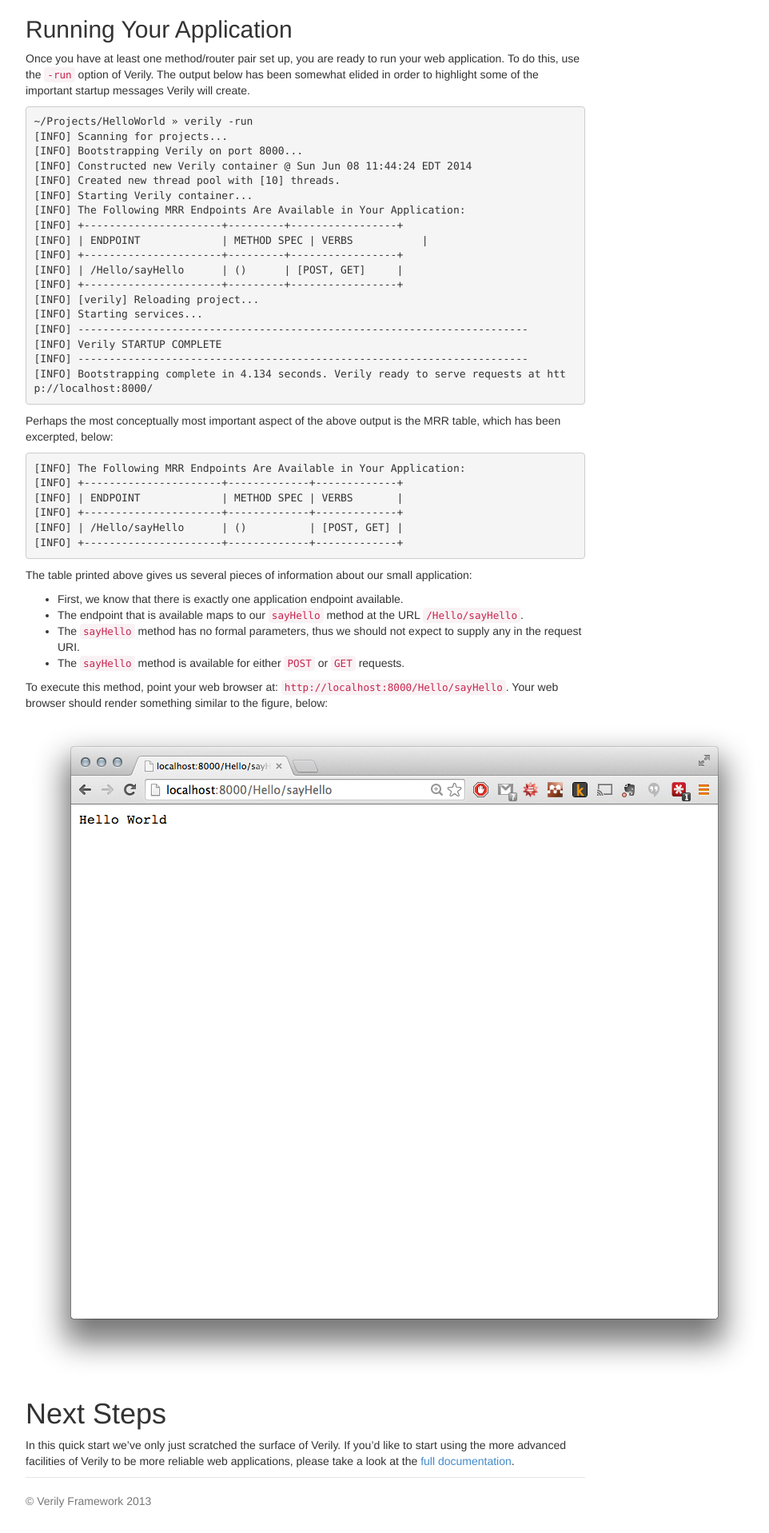
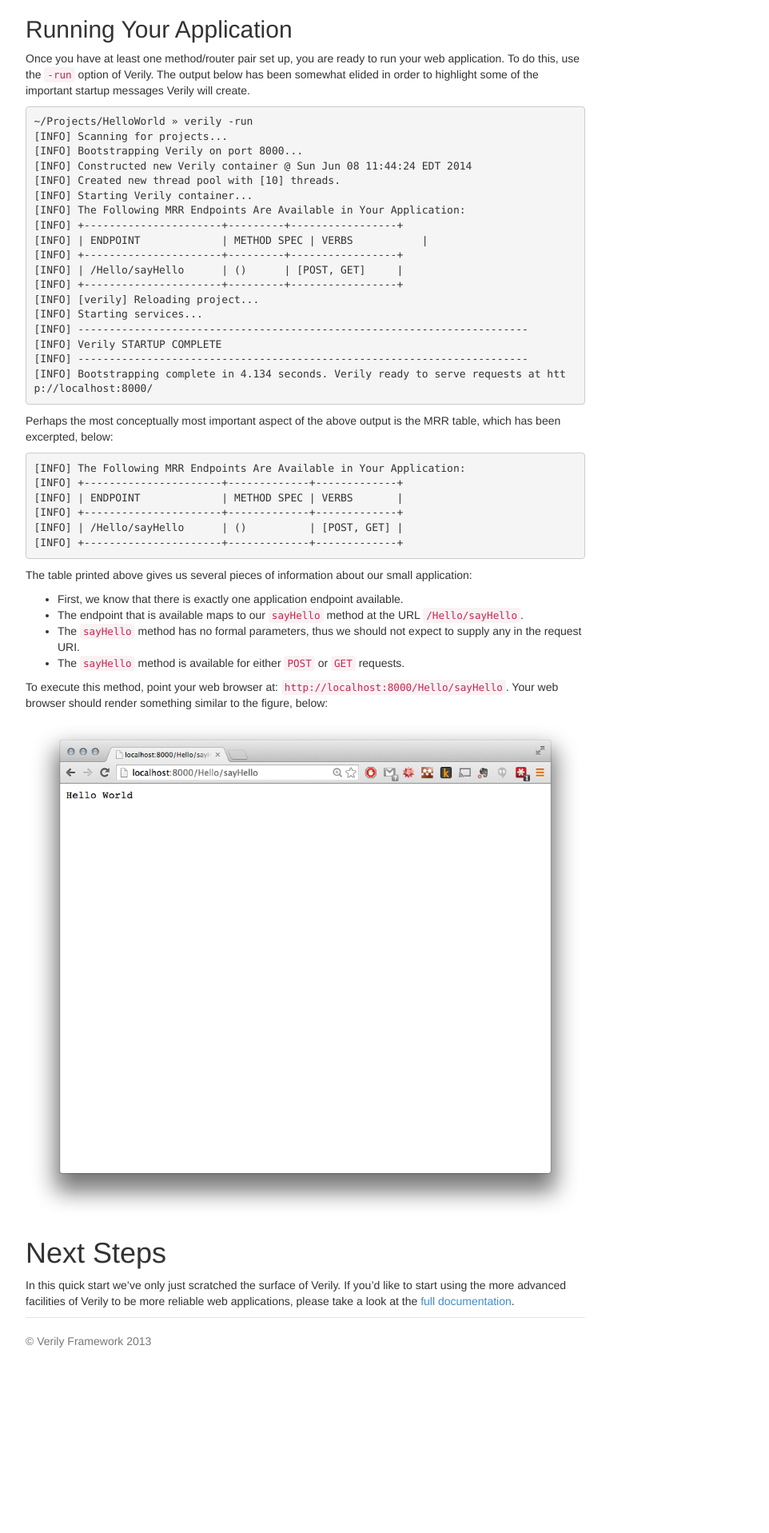
Before and after one commit to verily-framework/verily-framework.github.com, a Jekyll site: the page built from documentation/index.md, in a window 1280 px wide. Shown: the part 2873-4790 px from the top of the page at 80% size, without its empty margins (258-1220 px from the left). Built offline with Jekyll 4.4.1, drawn with Linux system fonts in a browser that asks for light colours; after the commit the page ends 4590 px from its top, so only the background shows below that.

Commit message:
more updates to documentation

```diff
--- a/documentation/index.md
+++ b/documentation/index.md
@@ -192,7 +192,7 @@ The table printed above gives us several pieces of information about our small a
 
 To execute this method, point your web browser at: `http://localhost:8000/Hello/sayHello`. Your web browser should render something similar to the figure, below:
 
-![Output of the HelloWorld Example in Verily](/images/hello-world.png)
+![Output of the HelloWorld Example in Verily](/images/hello-world.png){: style="width: 700px;"}
 
 
 Next Steps
```
